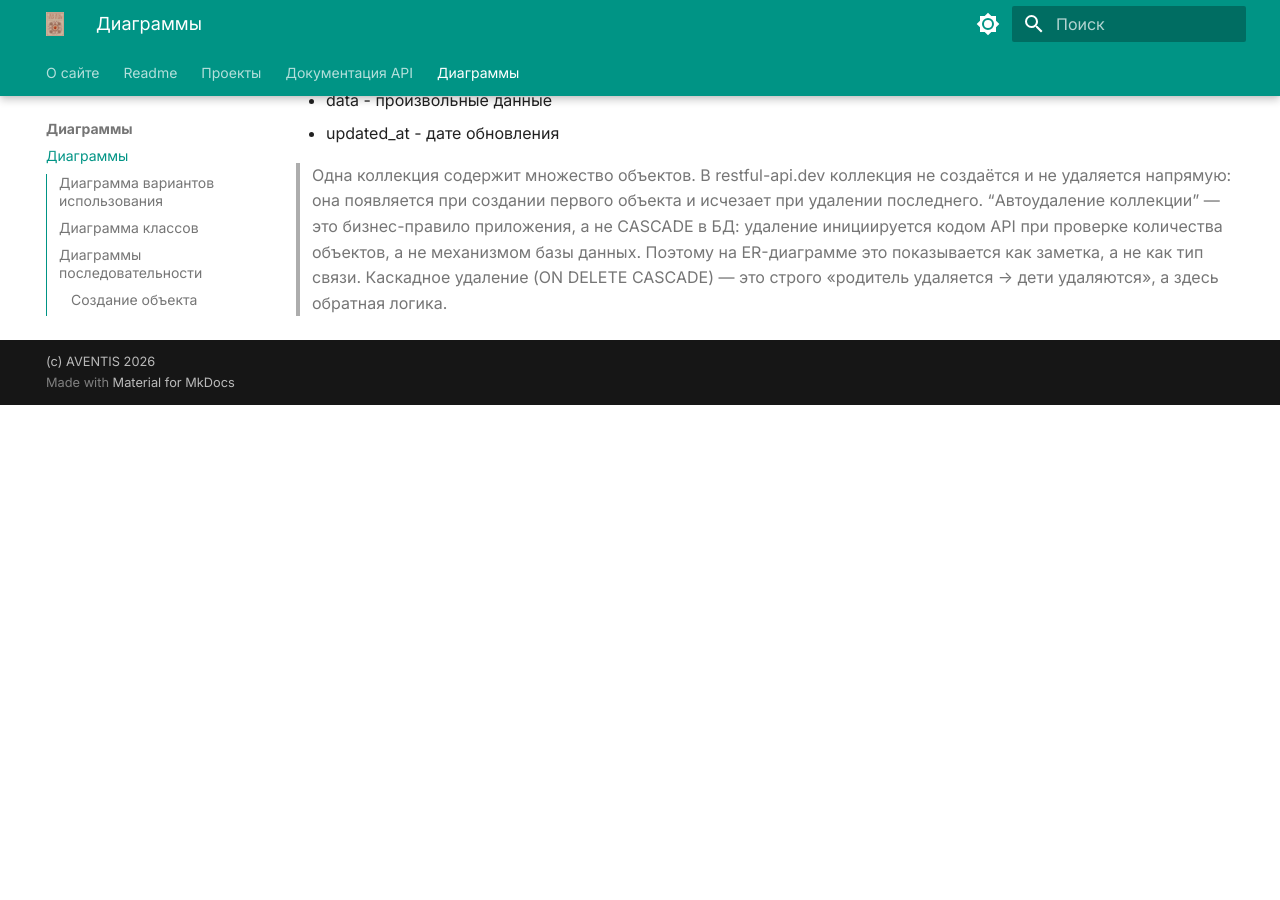
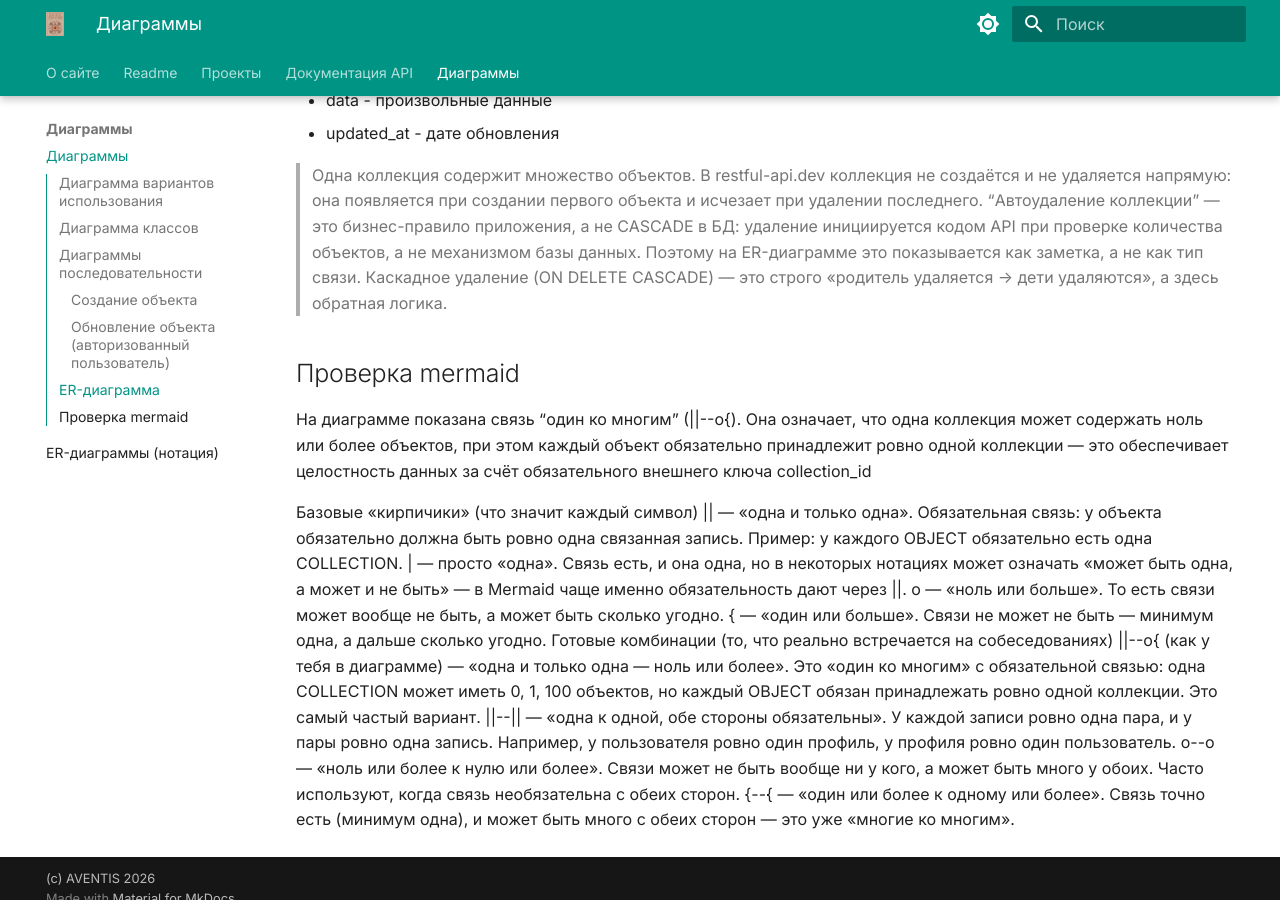
Before and after one commit to aventis1981/Techwriter_docs, an MkDocs documentation site: the page built from docs/diagrams.md, in a window 1280 px wide and 900 px high, scrolled down 4474 px. Built offline with MkDocs 1.6.1 and Material for MkDocs 9.7.7, drawn with Linux system fonts in a browser that asks for light colours; before the commit the page ends 4879 px from its top, so only the background shows below that.

Commit message:
er notation added

```diff
--- a/docs/diagrams.md
+++ b/docs/diagrams.md
@@ -85,3 +85,24 @@
 >Одна коллекция содержит множество объектов. В restful-api.dev коллекция не создаётся и не удаляется напрямую: она появляется при создании первого объекта и исчезает при удалении последнего.
 >“Автоудаление коллекции” — это бизнес-правило приложения, а не CASCADE в БД: удаление инициируется кодом API при проверке количества объектов, а не механизмом базы данных. Поэтому на ER-диаграмме это показывается как заметка, а не как тип связи.
 >Каскадное удаление (ON DELETE CASCADE) — это строго «родитель удаляется → дети удаляются», а здесь обратная логика.
+
+## Проверка mermaid
+
+На диаграмме показана связь “один ко многим” (||--o{). Она означает, что одна коллекция может содержать ноль или более объектов, при этом каждый объект обязательно принадлежит ровно одной коллекции —
+это обеспечивает целостность данных за счёт обязательного внешнего ключа collection_id
+
+Базовые «кирпичики» (что значит каждый символ)
+|| — «одна и только одна». Обязательная связь: у объекта обязательно должна быть ровно одна связанная запись.
+Пример: у каждого OBJECT обязательно есть одна COLLECTION.
+| — просто «одна». Связь есть, и она одна, но в некоторых нотациях может означать «может быть одна, а может и не быть» — в Mermaid чаще именно обязательность дают через ||.
+o — «ноль или больше». То есть связи может вообще не быть, а может быть сколько угодно.
+{ — «один или больше». Связи не может не быть — минимум одна, а дальше сколько угодно.
+Готовые комбинации (то, что реально встречается на собеседованиях)
+||--o{ (как у тебя в диаграмме) — «одна и только одна — ноль или более».
+Это «один ко многим» с обязательной связью: одна COLLECTION может иметь 0, 1, 100 объектов, но каждый OBJECT обязан принадлежать ровно одной коллекции. Это самый частый вариант.
+||--|| — «одна к одной, обе стороны обязательны».
+У каждой записи ровно одна пара, и у пары ровно одна запись. Например, у пользователя ровно один профиль, у профиля ровно один пользователь.
+o--o — «ноль или более к нулю или более».
+Связи может не быть вообще ни у кого, а может быть много у обоих. Часто используют, когда связь необязательна с обеих сторон.
+{--{ — «один или более к одному или более».
+Связь точно есть (минимум одна), и может быть много с обеих сторон — это уже «многие ко многим».
--- a/mkdocs.yml
+++ b/mkdocs.yml
@@ -24,6 +24,7 @@
       - Tests: api_12_tests.md
   - Диаграммы:
       - Диаграммы: diagrams.md
+      - ER-диаграммы (нотация): er-diagrams.md
  copyright: "(c) AVENTIS 2026"
  theme:  # Тема сайта, информация о ее параметрах
    name: material  # Название темы
```
Also changed, not shown: docs/er-diagrams.md (added, +190 -0 lines).
